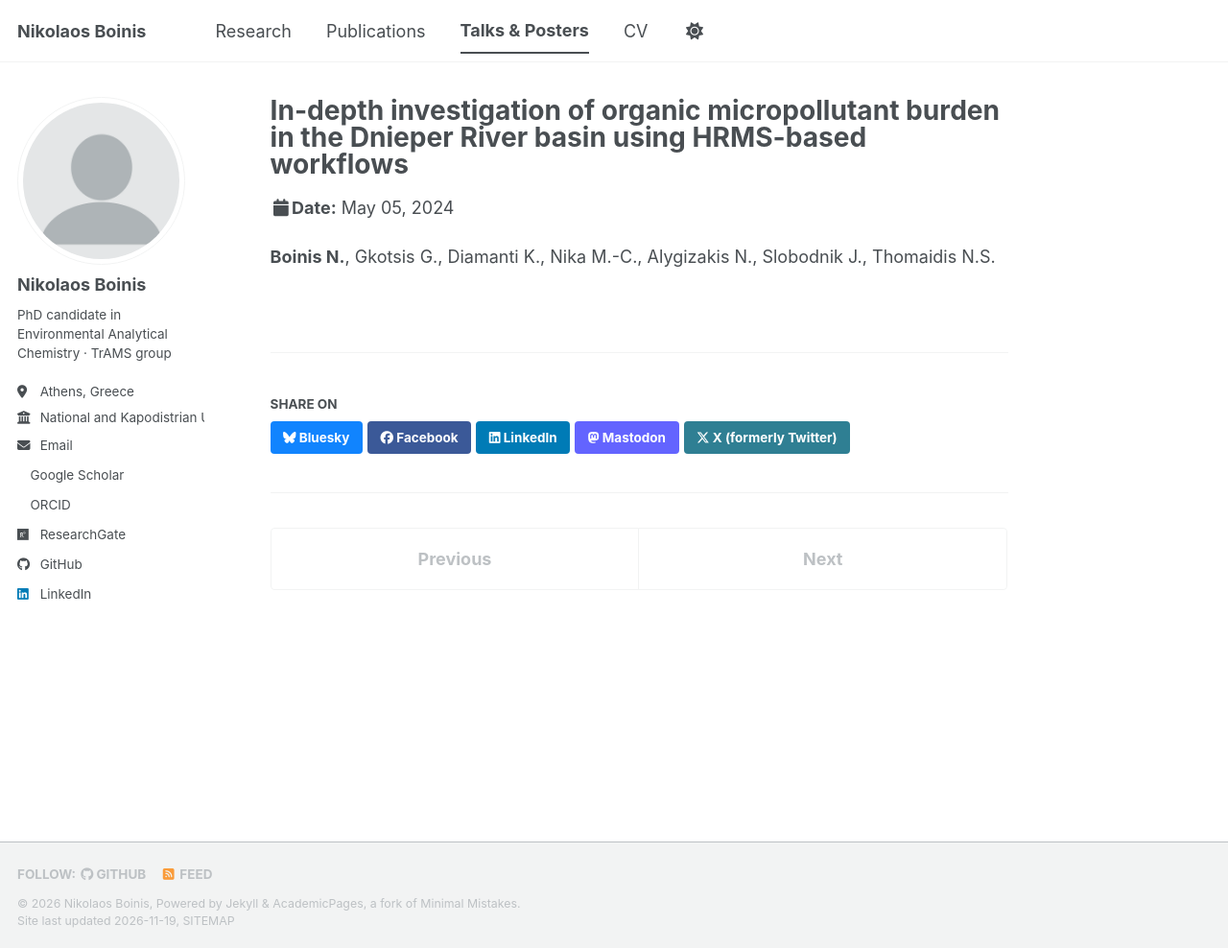
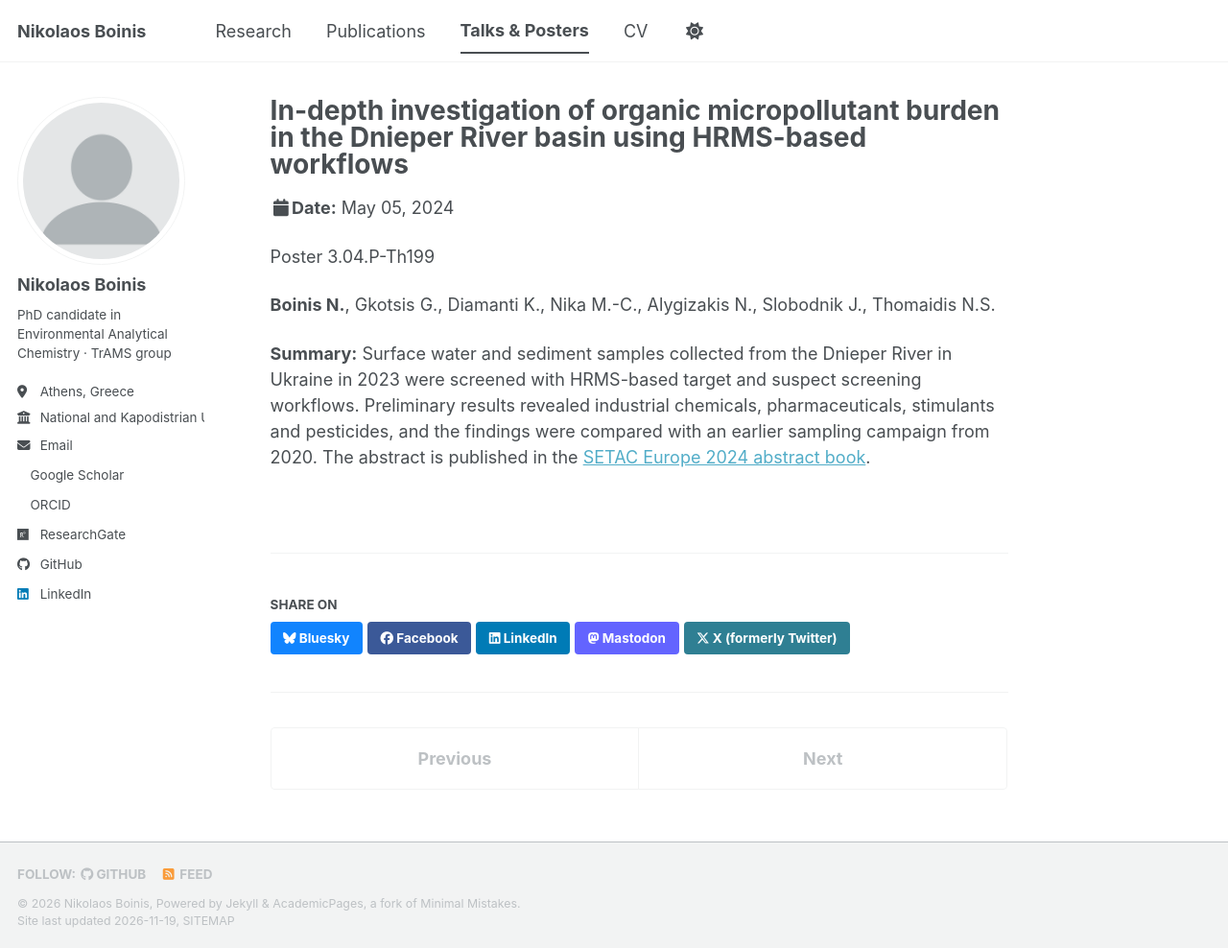
Before and after one commit to nboinis/nboinis.github.io, a Jekyll site: the page built from _talks/2024-05-05-setac-seville-dnieper.md, in a window 1280 px wide and 988 px high. Shown: the whole window at 96% size. Built offline with Jekyll 4.4.1, drawn with Linux system fonts in a browser that asks for light colours; a script bundle is joined from its source files by our own code; a style sheet for code colours, icons or effects is not loaded.

Commit message:
Update 2024-05-05-setac-seville-dnieper.md

```diff
--- a/_talks/2024-05-05-setac-seville-dnieper.md
+++ b/_talks/2024-05-05-setac-seville-dnieper.md
@@ -8,4 +8,8 @@ date: 2024-05-05
 location: "Seville, Spain"
 ---
 
+Poster 3.04.P-Th199
+
 **Boinis N.**, Gkotsis G., Diamanti K., Nika M.-C., Alygizakis N., Slobodnik J., Thomaidis N.S.
+
+**Summary:** Surface water and sediment samples collected from the Dnieper River in Ukraine in 2023 were screened with HRMS-based target and suspect screening workflows. Preliminary results revealed industrial chemicals, pharmaceuticals, stimulants and pesticides, and the findings were compared with an earlier sampling campaign from 2020. The abstract is published in the [SETAC Europe 2024 abstract book](https://www.setac.org/resource/seville-2024-abstract-book-pdf.html).
```
